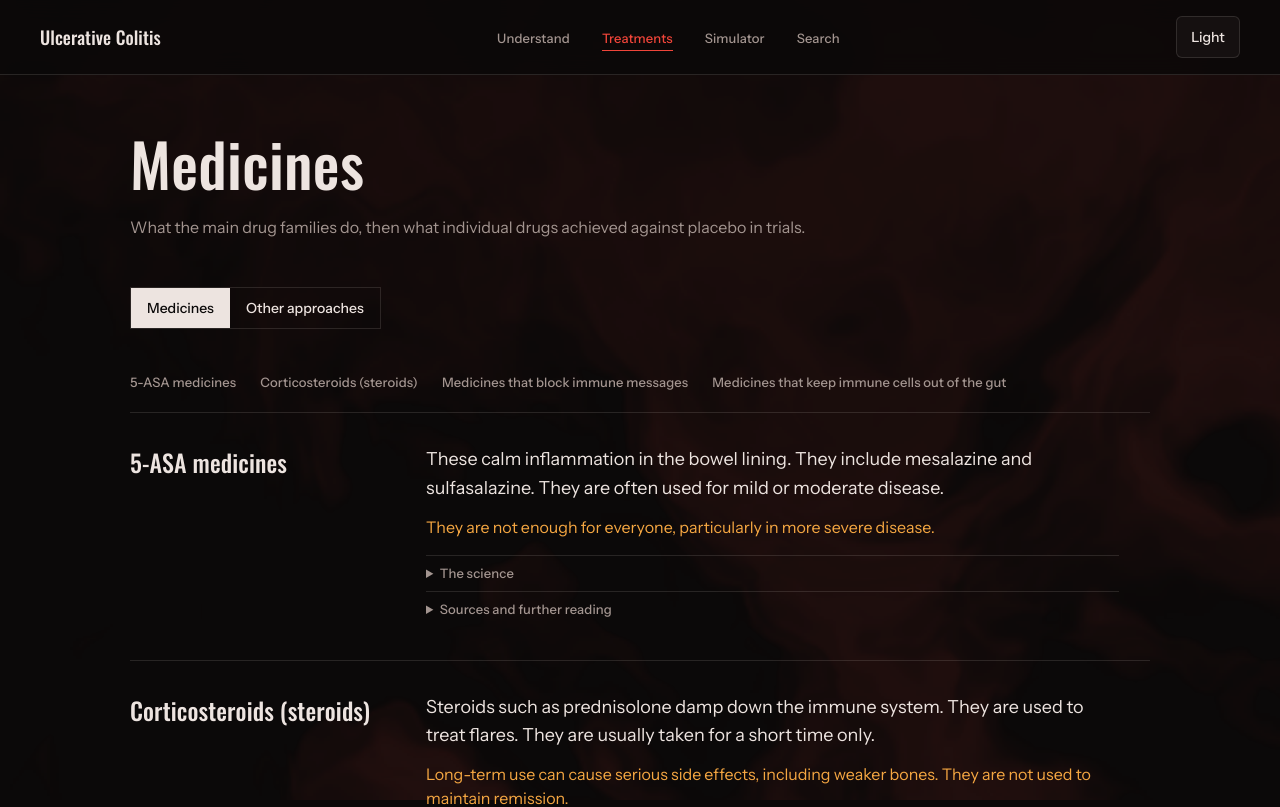
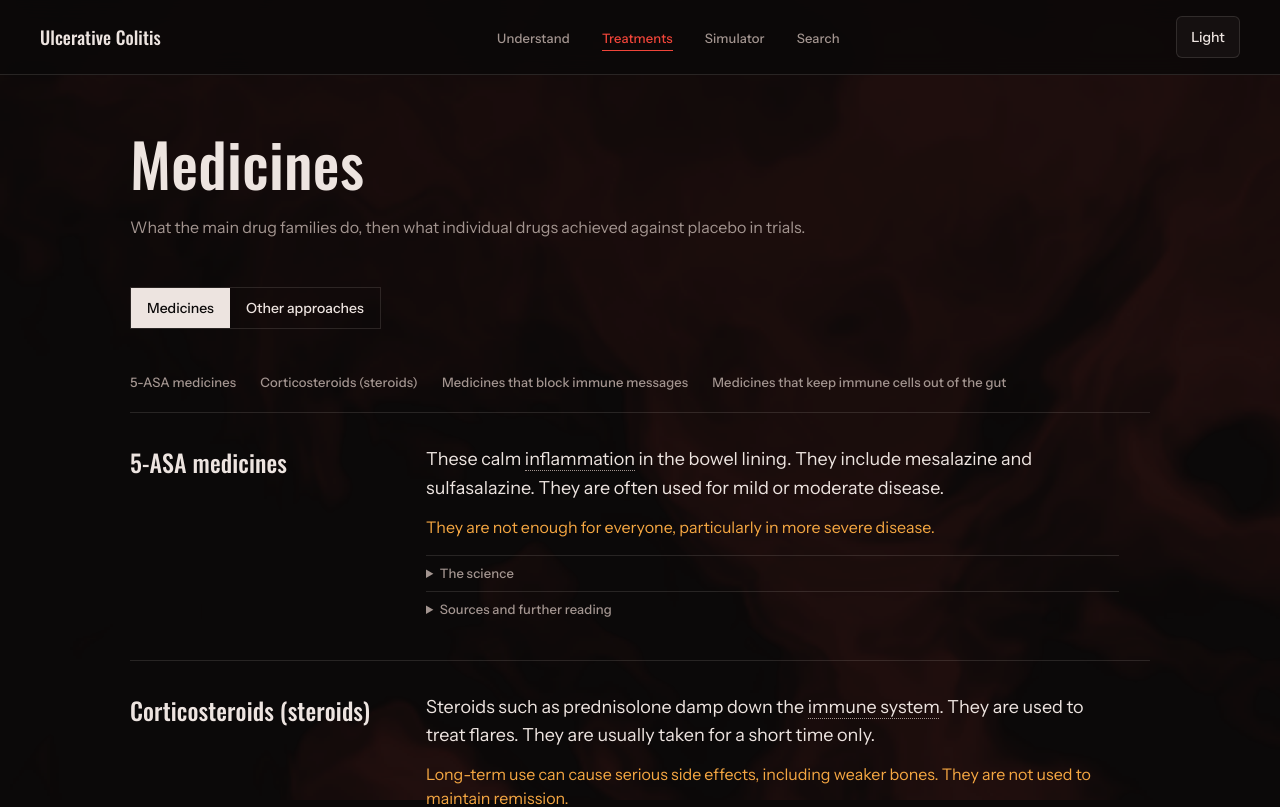
Before and after one commit to shagunmistry/ulcerative-colitis, a Next.js app in the folder apps/web/: page /treatments in a window 1280 px wide. Shown: the top 807 px of the page. Built offline with nearby package versions, Linux system fonts and the light colour scheme.

Commit message:
Add glossary tooltips for medical terms

```diff
--- /dev/null
+++ b/apps/web/components/Glossary.tsx
@@ -0,0 +1,61 @@
+"use client";
+
+import { useEffect, useId, useRef, useState } from "react";
+
+/** Wraps a term and shows its definition on hover, tap or keyboard focus. */
+export function Glossary({ term, children }: { term: string; children: React.ReactNode }) {
+  const [open, setOpen] = useState(false);
+  const ref = useRef<HTMLSpanElement>(null);
+  const id = useId();
+
+  useEffect(() => {
+    if (!open) return;
+    function dismiss(event: PointerEvent) {
+      if (ref.current && !ref.current.contains(event.target as Node)) setOpen(false);
+    }
+    function onKey(event: KeyboardEvent) {
+      if (event.key === "Escape") setOpen(false);
+    }
+    document.addEventListener("pointerdown", dismiss);
+    document.addEventListener("keydown", onKey);
+    return () => {
+      document.removeEventListener("pointerdown", dismiss);
+      document.removeEventListener("keydown", onKey);
+    };
+  }, [open]);
+
+  return (
+    <span
+      ref={ref}
+      role="button"
+      tabIndex={0}
+      aria-expanded={open}
+      aria-describedby={open ? id : undefined}
+      className="relative inline cursor-help border-b border-dotted border-[var(--ink-soft)]"
+      onClick={() => setOpen((value) => !value)}
+      onPointerEnter={(event) => {
+        if (event.pointerType === "mouse") setOpen(true);
+      }}
+      onPointerLeave={(event) => {
+        if (event.pointerType === "mouse") setOpen(false);
+      }}
+      onKeyDown={(event) => {
+        if (event.key === "Enter" || event.key === " ") {
+          event.preventDefault();
+          setOpen((value) => !value);
+        }
+      }}
+    >
+      {children}
+      {open && (
+        <span
+          id={id}
+          role="tooltip"
+          className="absolute bottom-full left-1/2 z-50 mb-2 w-max max-w-[16rem] -translate-x-1/2 border border-[var(--rule)] bg-[var(--paper-deep)] px-3 py-2 text-left text-sm font-normal leading-snug text-[var(--ink)] shadow-lg"
+        >
+          {term}
+        </span>
+      )}
+    </span>
+  );
+}
--- a/apps/web/components/Topic.tsx
+++ b/apps/web/components/Topic.tsx
@@ -1,8 +1,33 @@
-import { linksFor, type Topic as TopicData } from "@uc/evidence";
+import { GLOSSARY, linksFor, type Topic as TopicData } from "@uc/evidence";
 import { External } from "./External";
+import { Glossary } from "./Glossary";
 import { Cite } from "./Page";
 
 const summary = "slug cursor-pointer py-2 text-[var(--ink-soft)] hover:text-[var(--source)]";
+
+const TERMS = Object.keys(GLOSSARY).sort((a, b) => b.length - a.length);
+const TERM_PATTERN = new RegExp(`\\b(${TERMS.map(escapePattern).join("|")})\\b`, "gi");
+const DEFINITIONS = new Map(Object.entries(GLOSSARY).map(([term, definition]) => [term.toLowerCase(), definition]));
+
+function escapePattern(value: string) {
+  return value.replace(/[.*+?^${}()|[\]\\]/g, "\\$&");
+}
+
+/** Replaces known medical terms with glossary tooltips. */
+function gloss(text: string): React.ReactNode {
+  const parts = text.split(TERM_PATTERN);
+  if (parts.length < 2) return text;
+  return parts.map((part, index) => {
+    const definition = index % 2 === 1 ? DEFINITIONS.get(part.toLowerCase()) : undefined;
+    return definition ? (
+      <Glossary key={index} term={definition}>
+        {part}
+      </Glossary>
+    ) : (
+      part
+    );
+  });
+}
 
 export function Topic({ topic }: { topic: TopicData }) {
   const links = linksFor(topic.id);
@@ -13,13 +38,13 @@ export function Topic({ topic }: { topic: TopicData }) {
         {topic.badge && <p className="slug mt-1 text-[var(--sage)]">{topic.badge}</p>}
       </div>
       <div className="max-w-prose">
-        <p className="text-lg">{topic.plain}</p>
+        <p className="text-lg">{gloss(topic.plain)}</p>
         <p className="mt-3 text-[var(--signal)]">{topic.caveat}</p>
         <details className="mt-4 border-t border-[var(--rule)]">
           <summary className={summary}>The science</summary>
           <ul className="list-disc space-y-2 pb-3 pl-5">
             {topic.science.map((line) => (
-              <li key={line}>{line}</li>
+              <li key={line}>{gloss(line)}</li>
             ))}
           </ul>
         </details>
--- /dev/null
+++ b/packages/evidence/src/glossary.ts
@@ -0,0 +1,20 @@
+/** One-sentence, plain-language definitions for terms used across the site. */
+export const GLOSSARY: Record<string, string> = {
+  anaemia: "A shortage of red blood cells, which can cause tiredness and weakness.",
+  biopsy: "A tiny sample of tissue taken to examine under a microscope.",
+  colonoscopy: "A camera test that looks inside the whole large bowel.",
+  corticosteroid: "A medicine that dampens the immune system, used short-term for flares.",
+  endoscopy: "A procedure using a thin tube with a camera to look inside the body.",
+  flare: "A period when symptoms return or get worse.",
+  "immune system": "The body's defence against infection and injury.",
+  inflammation: "The body's response to injury or irritation, causing swelling, heat, and pain.",
+  integrin: "A protein on immune cells that helps them stick to and enter tissues.",
+  lymphocyte: "A type of white blood cell that helps direct the immune response.",
+  placebo: "A harmless substance with no medical effect, used as a comparison in trials.",
+  remission: "A period when symptoms are gone or very mild.",
+  sigmoidoscopy: "A camera test that looks inside the lower part of the large bowel.",
+  tenesmus: "The feeling that you need to pass stool when the bowel may be empty.",
+  "5-ASA": "Aminosalicylates: medicines that calm inflammation in the bowel lining.",
+  TNF: "A signal that drives inflammation; targeted by some biologic medicines.",
+  JAK: "Enzymes inside cells that relay immune signals; targeted by some tablet medicines.",
+};
--- a/packages/evidence/src/index.ts
+++ b/packages/evidence/src/index.ts
@@ -3,3 +3,4 @@ export * from "./content";
 export * from "./links";
 export * from "./topics";
 export * from "./search";
+export * from "./glossary";
```
